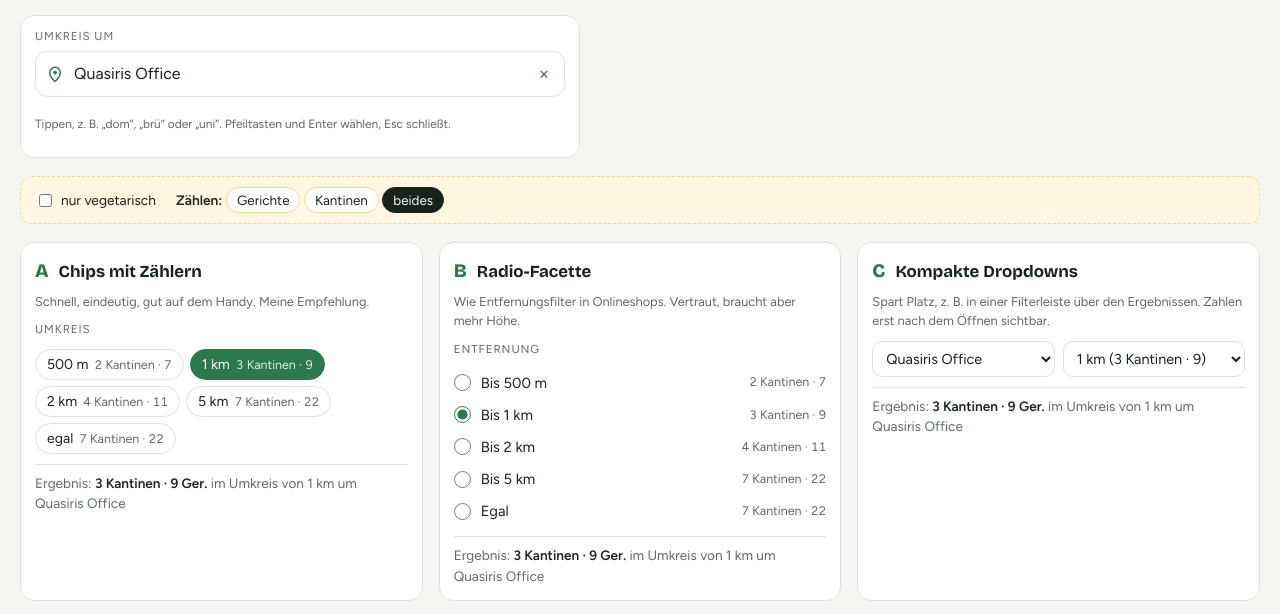
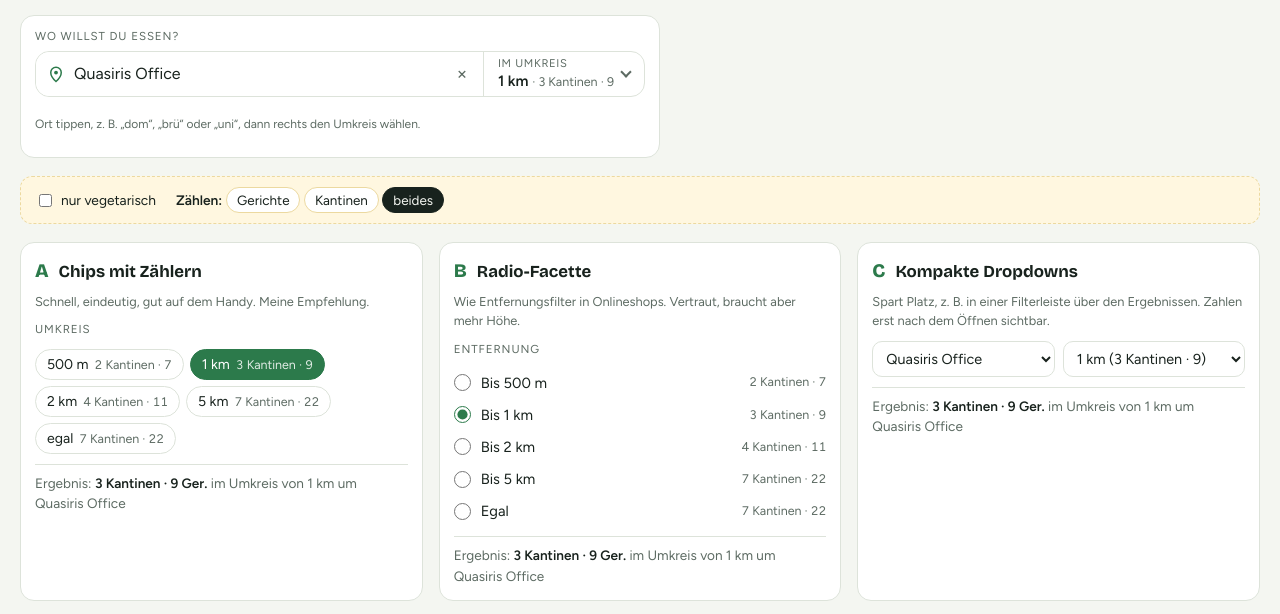
Before and after one commit to tblsoft/mittago, a plain HTML site: page dummy/umkreis.html in a window 1280 px wide. Shown: the part 126-740 px from the top of the page. Drawn offline with nearby package versions, Linux system fonts and the light colour scheme.

Commit message:
Klick-Dummy: Ort und Umkreis in einem kombinierten Feld
Links Orts-Suggest, rechts Umkreis-Auswahl mit Facetten-Zählern; nach der
Ortswahl springt der Fokus zum Umkreis. Auf dem Handy kompakt in einer Zeile.

Co-Authored-By: Claude Opus 5.5 <noreply@anthropic.com>

```diff
--- a/dummy/umkreis.html
+++ b/dummy/umkreis.html
@@ -97,6 +97,26 @@ svg { display: block; width: 100%; height: auto; }
 .combo-list .grp:hover { background: none; }
 .combo-empty { color: var(--muted); cursor: default !important; }
 .hint.err { color: var(--pin); }
+
+/* Kombiniertes Feld: Ort + Umkreis in einem Rahmen */
+.where { max-width: 640px; }
+.combo2 { display: flex; align-items: stretch; border: 1.5px solid var(--line); border-radius: 14px; background: var(--surface); }
+.combo2:focus-within { border-color: var(--accent); box-shadow: 0 0 0 3px color-mix(in srgb, var(--accent) 22%, transparent); }
+.combo2 .combo { flex: 1; min-width: 0; }
+.combo2 .combo input { border: 0; border-radius: 14px 0 0 14px; box-shadow: none !important; }
+.radwrap { position: relative; border-left: 1.5px solid var(--line); display: flex; }
+.radbtn { display: grid; grid-template-columns: auto auto; column-gap: 8px; align-items: center; text-align: left; border: 0; background: none; color: var(--ink); padding: 4px 14px; cursor: pointer; border-radius: 0 14px 14px 0; }
+.radbtn:hover { background: color-mix(in srgb, var(--accent) 6%, transparent); }
+.radbtn .radlbl { grid-column: 1; font-size: 0.7rem; text-transform: uppercase; letter-spacing: 0.06em; color: var(--muted); line-height: 1.1; }
+.radbtn .radval { grid-column: 1; font-weight: 600; white-space: nowrap; line-height: 1.3; }
+.radbtn .radval small { font-weight: 400; color: var(--muted); }
+.radbtn .caret { grid-column: 2; grid-row: 1 / span 2; width: 8px; height: 8px; border-right: 2px solid var(--muted); border-bottom: 2px solid var(--muted); transform: rotate(45deg); margin-top: -4px; }
+.radbtn:focus-visible { outline: 2px solid var(--accent); outline-offset: -2px; }
+.radlist { left: auto; right: 0; min-width: 260px; }
+.radlist li .opt-t { font-weight: 600; }
+.radlist li.off { opacity: .45; cursor: default; }
+.radlist li .chk { width: 16px; color: var(--accent); font-weight: 700; }
+@media (max-width: 480px) { .radbtn .radlbl { display: none; } .radbtn { padding: 4px 10px; } .radbtn .radval small { display: none; } }
 </style>
 </head>
 <body>
@@ -107,14 +127,22 @@ svg { display: block; width: 100%; height: auto; }
   </div>
 
   <div class="where">
-    <label class="lbl" for="ortq">Umkreis um</label>
-    <div class="combo">
-      <svg class="pinicon" viewBox="0 0 24 24" aria-hidden="true"><path d="M12 22s7-6.2 7-12a7 7 0 1 0-14 0c0 5.8 7 12 7 12z" fill="none" stroke="currentColor" stroke-width="2"/><circle cx="12" cy="10" r="2.5" fill="currentColor"/></svg>
-      <input id="ortq" type="text" role="combobox" aria-autocomplete="list" aria-expanded="false" aria-controls="ortlist" autocomplete="off" placeholder="Ort, Platz oder Stadtteil suchen">
-      <button type="button" class="combo-x" id="ortx" aria-label="Eingabe leeren" hidden>×</button>
-      <ul id="ortlist" class="combo-list" role="listbox" hidden></ul>
+    <div class="lbl" id="wherelbl">Wo willst du essen?</div>
+    <div class="combo2" role="group" aria-labelledby="wherelbl">
+      <div class="combo">
+        <svg class="pinicon" viewBox="0 0 24 24" aria-hidden="true"><path d="M12 22s7-6.2 7-12a7 7 0 1 0-14 0c0 5.8 7 12 7 12z" fill="none" stroke="currentColor" stroke-width="2"/><circle cx="12" cy="10" r="2.5" fill="currentColor"/></svg>
+        <input id="ortq" type="text" role="combobox" aria-label="Ort" aria-autocomplete="list" aria-expanded="false" aria-controls="ortlist" autocomplete="off" placeholder="Ort, Platz oder Stadtteil">
+        <button type="button" class="combo-x" id="ortx" aria-label="Eingabe leeren" hidden>×</button>
+        <ul id="ortlist" class="combo-list" role="listbox" hidden></ul>
+      </div>
+      <div class="radwrap">
+        <button type="button" class="radbtn" id="radbtn" aria-haspopup="listbox" aria-expanded="false" aria-controls="radlist">
+          <span class="radlbl">im Umkreis</span><span class="radval" id="radval"></span><span class="caret" aria-hidden="true"></span>
+        </button>
+        <ul id="radlist" class="combo-list radlist" role="listbox" aria-label="Umkreis" hidden></ul>
+      </div>
     </div>
-    <p class="hint" id="orthint">Tippen, z. B. „dom“, „brü“ oder „uni“. Pfeiltasten und Enter wählen, Esc schließt.</p>
+    <p class="hint" id="orthint">Ort tippen, z. B. „dom“, „brü“ oder „uni“, dann rechts den Umkreis wählen.</p>
   </div>
 
   <div class="demo" aria-label="Demo-Steuerung">
@@ -256,6 +284,7 @@ svg { display: block; width: 100%; height: auto; }
   function render() {
     $("grid").innerHTML = vA() + vB() + vC() + vD() + vE() + vF() + vG() + vH();
     $("veg").checked = S.veg;
+    $("radval").innerHTML = radLabel(S.radius);
     if (document.activeElement !== $("ortq")) $("ortq").value = DATA.orte[S.ort].name;
     Array.prototype.forEach.call(document.querySelectorAll("[data-zaehl]"), function (b) { b.setAttribute("aria-pressed", String(S.zaehl === b.dataset.zaehl)); });
   }
@@ -302,7 +331,7 @@ svg { display: block; width: 100%; height: auto; }
     Array.prototype.forEach.call($("ortlist").querySelectorAll("li[role=option]"), function (li, k) { li.setAttribute("aria-selected", String(k === sug.idx)); if (k === sug.idx) li.scrollIntoView({ block: "nearest" }); });
     $("ortq").setAttribute("aria-activedescendant", "o-" + sug.idx);
   }
-  function pick(o) {
+  var pick = function (o) {
     hideSug(); $("orthint").className = "hint";
     if (o.i === STANDORT) {
       if (!navigator.geolocation) { $("orthint").textContent = "Dein Browser gibt keinen Standort frei."; $("orthint").className = "hint err"; return; }
@@ -316,7 +345,39 @@ svg { display: block; width: 100%; height: auto; }
       return;
     }
     S.ort = o.i; $("ortq").value = o.name; $("ortx").hidden = false; render();
+  };
+
+  // ---- Umkreis-Auswahl im kombinierten Feld ------------------------------------
+  var rad = { idx: -1 };
+  var ROPTS = RINGE.concat([null]);
+  function radLabel(r) { var c = counts(r); return fmtR(r) + ' <small>· ' + txt(c, true) + "</small>"; }
+  function showRad() {
+    var ul = $("radlist");
+    rad.idx = Math.max(0, ROPTS.indexOf(S.radius));
+    ul.innerHTML = ROPTS.map(function (r, k) {
+      var c = counts(r), off = !c.g;
+      return '<li role="option" id="r-' + k + '" data-rk="' + k + '" aria-selected="' + (k === rad.idx) + '"' + (off ? ' aria-disabled="true" class="off"' : "") +
+        '><span><span class="chk">' + (S.radius === r ? "✓" : "") + '</span> <span class="opt-t">' + (r == null ? "Egal" : "Bis " + fmtR(r)) + "</span></span><small>" + txt(c) + "</small></li>";
+    }).join("");
+    ul.hidden = false; $("radbtn").setAttribute("aria-expanded", "true");
   }
+  function hideRad() { $("radlist").hidden = true; $("radbtn").setAttribute("aria-expanded", "false"); }
+  function moveRad(d) {
+    rad.idx = (rad.idx + d + ROPTS.length) % ROPTS.length;
+    Array.prototype.forEach.call($("radlist").querySelectorAll("li"), function (li, k) { li.setAttribute("aria-selected", String(k === rad.idx)); });
+  }
+  function pickRad(k) { var r = ROPTS[k]; if (!counts(r).g) return; hideRad(); S.radius = r; render(); $("radbtn").focus(); }
+  $("radbtn").addEventListener("click", function () { if ($("radlist").hidden) showRad(); else hideRad(); });
+  $("radbtn").addEventListener("keydown", function (e) {
+    if (e.key === "ArrowDown" || e.key === "ArrowUp") { e.preventDefault(); if ($("radlist").hidden) showRad(); else moveRad(e.key === "ArrowDown" ? 1 : -1); }
+    else if ((e.key === "Enter" || e.key === " ") && !$("radlist").hidden) { e.preventDefault(); pickRad(rad.idx); }
+    else if (e.key === "Escape") hideRad();
+  });
+  $("radlist").addEventListener("mousedown", function (e) { var li = e.target.closest("li[data-rk]"); if (li) { e.preventDefault(); pickRad(+li.dataset.rk); } });
+  document.addEventListener("mousedown", function (e) { if (!e.target.closest(".radwrap")) hideRad(); });
+  // Nach Ortswahl direkt zum Umkreis springen
+  var _pick = pick;
+  pick = function (o) { _pick(o); if (o.i !== STANDORT) setTimeout(function () { $("radbtn").focus(); }, 0); };
   $("ortq").value = DATA.orte[S.ort].name; $("ortx").hidden = false;
   $("ortq").addEventListener("input", function () { $("ortx").hidden = !this.value; showSug(); });
   $("ortq").addEventListener("focus", function () { this.select(); var v = this.value; this.value = ""; showSug(); this.value = v; this.select(); });
```
